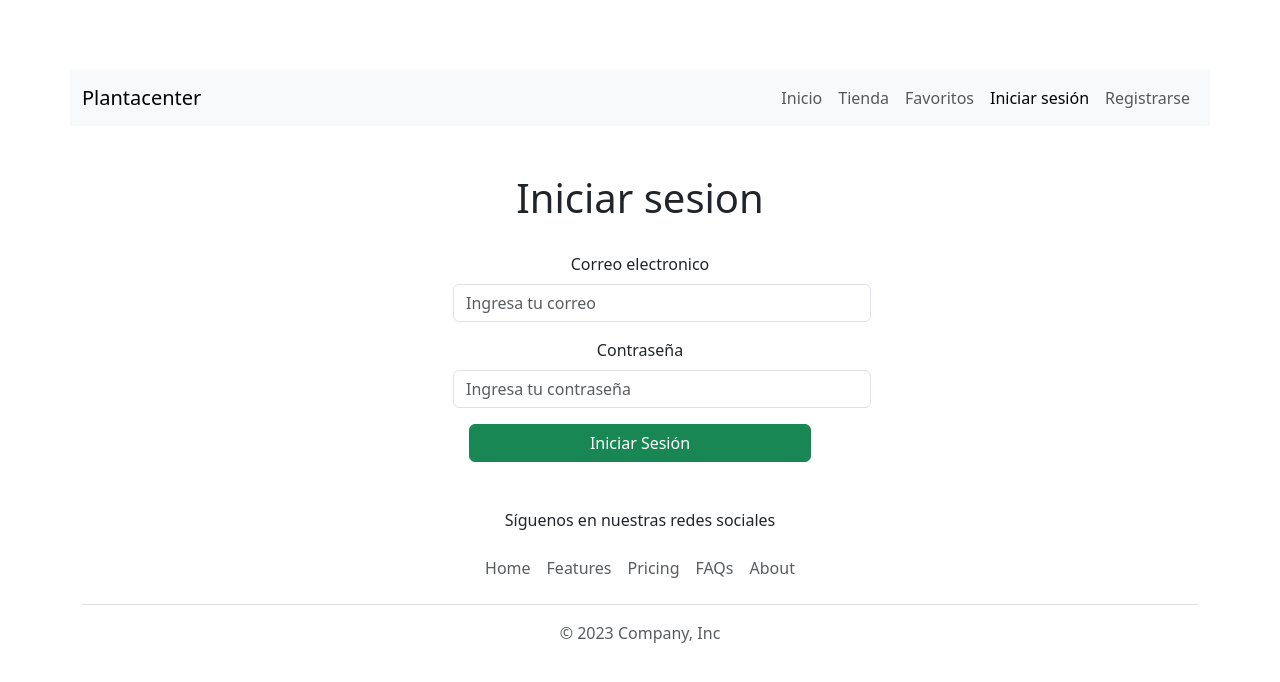
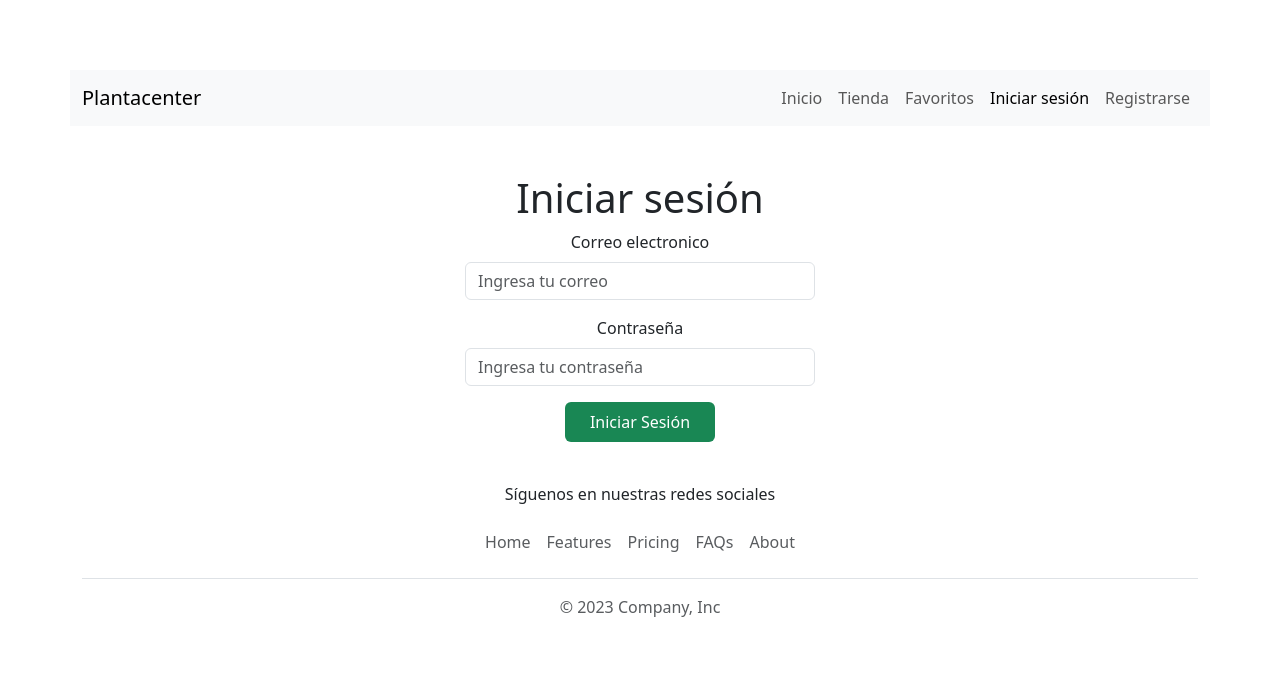
Before and after one commit to hernandw/proyecto-plantas, a React (Vite) app: page /login in a window 1280 px wide. Shown: the top 682 px of the page. Built offline with nearby package versions, Linux system fonts and the light colour scheme.

Commit message:
:sparkles: centrado input

```diff
--- a/src/App.css
+++ /dev/null
@@ -1,4 +0,0 @@
-
-form-control{
-    align-content:center
-}
--- a/src/index.css
+++ b/src/index.css
@@ -3,20 +3,21 @@ body {
     margin: 70px;
 }
 
-input {
-    max-width: 40%;
-    margin-left: 335px;
+.form-control {
+    width: 350px;
+    display: flex;
+    margin: 0 auto;
+    flex-direction: column;
+    justify-content: center;
+    align-items: center;
+}
+
+.btn {
+    padding: 0.5em 1em;
+    border: none;
+    cursor: pointer;
+    width: 150px;
+    height: 40px;
+    display: inline-block;
 
 }
-
-h1 {
-    text-align:center
-}
-
-form{
-    margin:30px auto;
-}
-
-button {
-    max-width: 30%
-}
--- a/src/pages/Login.jsx
+++ b/src/pages/Login.jsx
@@ -17,7 +17,7 @@ const Login = () => {
 
   return (
     <div>
-      <h1 className="text-center mt-5">Iniciar sesion</h1>
+      <h1 className="text-center mt-5">Iniciar sesión</h1>
 
       <form className="formulario" onSubmit={handleSubmit}>
         {error ? (
```
